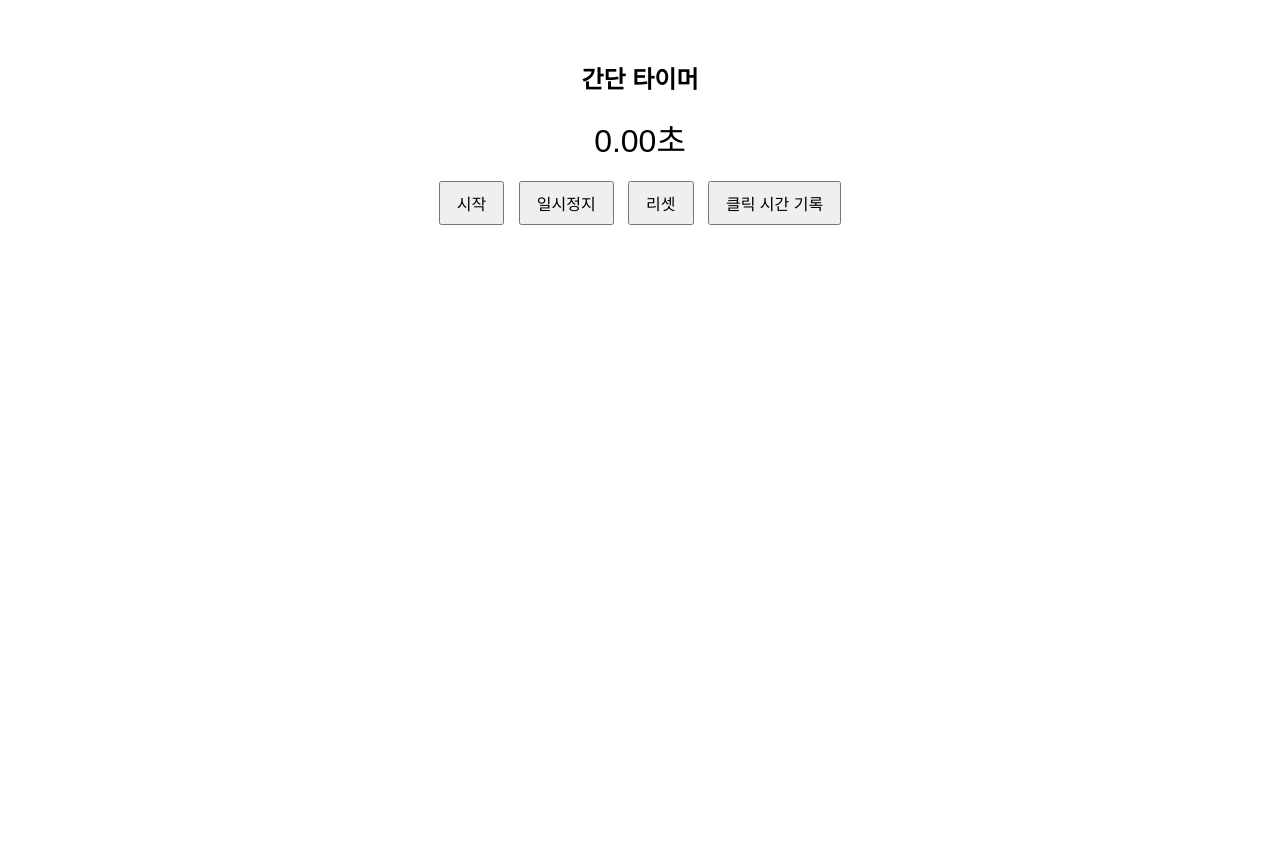
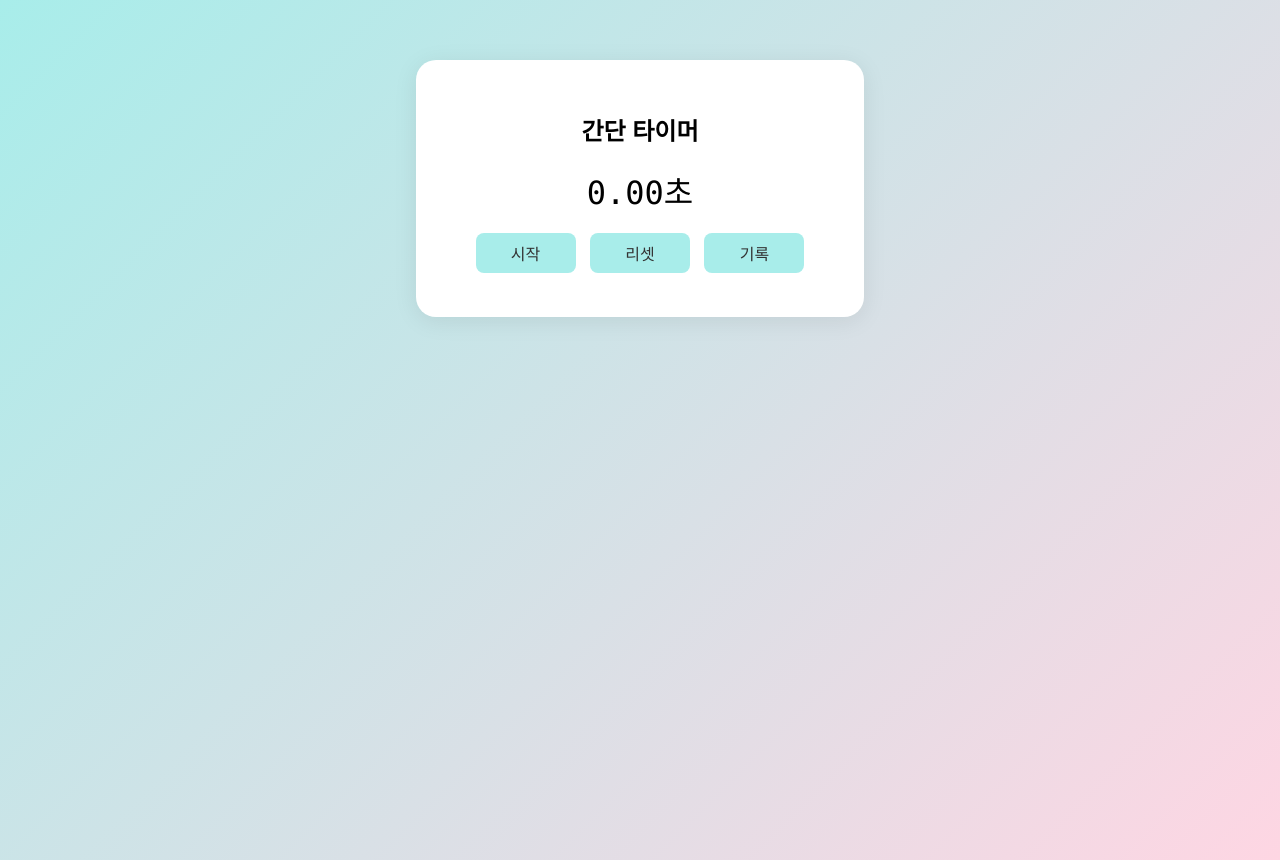
Before and after one commit to DoGong2345/-, a website: page index.html in a window 1280 px wide. Before the commit the page ends 800 px from the top, so only its background shows below. Drawn offline with Linux system fonts and the light colour scheme.

Commit message:
Add files via upload

```diff
--- a/index.html
+++ b/index.html
@@ -4,57 +4,91 @@
   <meta charset="UTF-8">
   <title>간단 타이머</title>
   <style>
-    body { font-family: sans-serif; text-align: center; margin-top: 60px; }
-    .timer { font-size: 2rem; margin: 20px 0; }
-    button { font-size: 1rem; margin: 0 5px; padding: 8px 16px; }
+    body {
+      min-height: 100vh;
+      background: linear-gradient(135deg, #a8edea 0%, #fed6e3 100%);
+      margin: 0;
+      padding: 0;
+      font-family: sans-serif;
+    }
+    .timer-card {
+      background: white;
+      border-radius: 20px;
+      box-shadow: 0 4px 24px rgba(0,0,0,0.08);
+      max-width: 400px;
+      margin: 60px auto;
+      padding: 32px 24px 24px 24px;
+      text-align: center;
+    }
+    .timer {
+      font-size: 2rem;
+      margin: 20px 0;
+      font-family: 'Roboto Mono', 'Consolas', 'Menlo', 'Monaco', monospace;
+      font-variant-numeric: tabular-nums;
+    }
+    .timer-btn {
+      font-size: 1rem;
+      margin: 0 5px;
+      padding: 8px 16px;
+      border-radius: 8px;
+      border: none;
+      background: #a8edea;
+      color: #333;
+      cursor: pointer;
+      transition: background 0.2s;
+      min-width: 100px;
+    }
+    .timer-btn:hover {
+      background: #fed6e3;
+    }
   </style>
 </head>
 <body>
-  <h2>간단 타이머</h2>
-  <div class="timer" id="timer">0.00초</div>
-  <button onclick="start()">시작</button>
-  <button id="pauseBtn" onclick="togglePause()">일시정지</button>
-  <button onclick="reset()">리셋</button>
-  <button onclick="recordTime()">클릭 시간 기록</button>
-  <div id="record-list" style="margin-top:20px;"></div>
+  <div class="timer-card">
+    <h2>간단 타이머</h2>
+    <div class="timer" id="timer">0.00초</div>
+    <button class="timer-btn" onclick="toggleTimer()" id="toggleBtn">시작    </button>
+    <button class="timer-btn" onclick="reset()">리셋</button>
+    <button class="timer-btn" onclick="recordTime()">기록</button>
+    <div id="record-list" style="margin-top:20px;text-align:left;"></div>
+  </div>
   <script>
     let seconds = 0;
     let interval = null;
+    let isRunning = false;
     function update() {
       document.getElementById('timer').textContent = seconds.toFixed(2) + '초';
     }
-    function start() {
-      if (interval) return;
-      interval = setInterval(() => {
-        seconds = Math.round((seconds + 0.01) * 100) / 100;
-        update();
-      }, 10);
-    }
-    function pause() {
-      clearInterval(interval);
-      interval = null;
-    }
-    function start() {
-      if (interval) return;
-      interval = setInterval(() => {
-        seconds = Math.round((seconds + 0.01) * 100) / 100;
-        update();
-      }, 10);
-    }
-
-    function togglePause() {
-      const btn = document.getElementById('pauseBtn');
-      if (interval) {
+    function toggleTimer() {
+      const btn = document.getElementById('toggleBtn');
+      if (isRunning) {
         clearInterval(interval);
         interval = null;
-        btn.textContent = '계속';
+        isRunning = false;
+        btn.textContent = '시작    ';
       } else {
         interval = setInterval(() => {
           seconds = Math.round((seconds + 0.01) * 100) / 100;
           update();
         }, 10);
+        isRunning = true;
         btn.textContent = '일시정지';
       }
+    }
+    function reset() {
+      clearInterval(interval);
+      interval = null;
+      isRunning = false;
+      seconds = 0;
+      update();
+      document.getElementById('toggleBtn').textContent = '시작';
+      document.getElementById('record-list').innerHTML = '';
+    }
+    function recordTime() {
+      const recordList = document.getElementById('record-list');
+      const p = document.createElement('div');
+      p.textContent = '기록: ' + seconds.toFixed(2) + '초';
+      recordList.appendChild(p);
     }
     update();
   </script>
```
